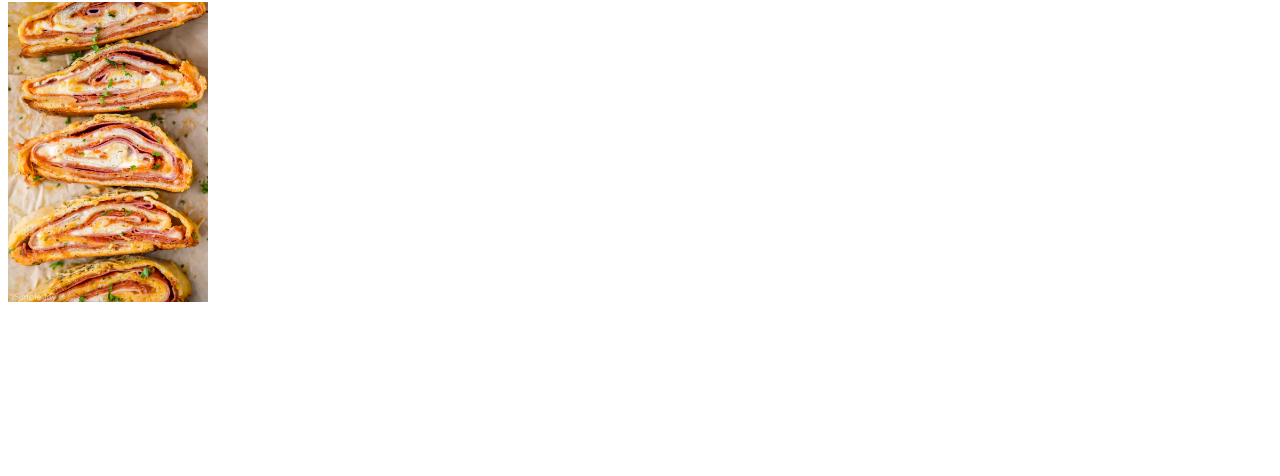
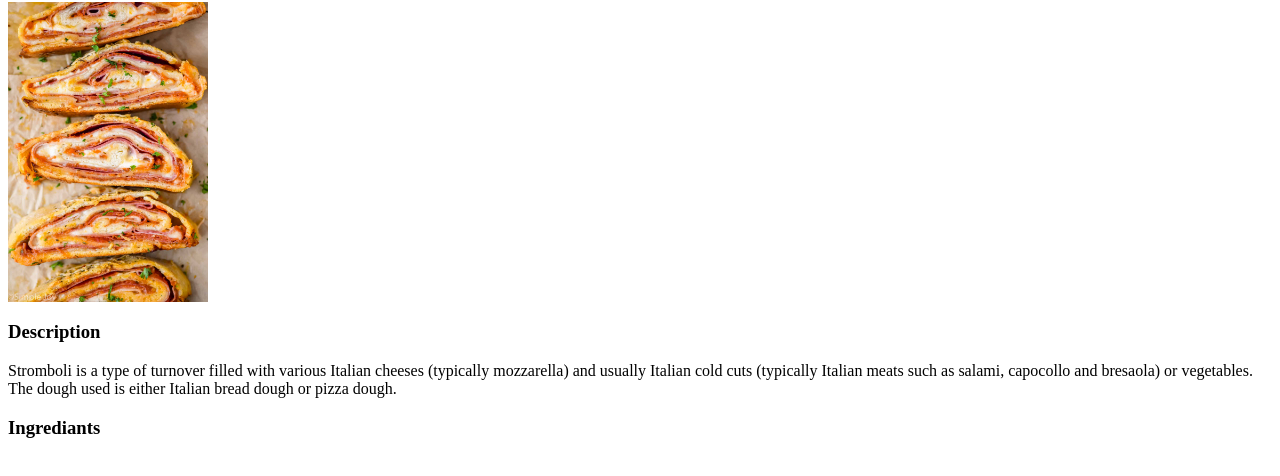
Before and after one commit to MHashmi1/odin_recipes, a plain HTML site: page recipes/stromboli.html in a window 1280 px wide. Shown: the part 64-540 px from the top of the page. Drawn offline with Linux system fonts and the light colour scheme.

Commit message:
Updated strombli description

```diff
--- a/recipes/stromboli.html
+++ b/recipes/stromboli.html
@@ -1,5 +1,12 @@
+<body>
 <h1>Stromboli</h1>
-<body>
+
     <img src="images/stromboli.jpg" alt="Image of stromboli" width="200">
 
+
+<h3>Description</h3>
+<p>Stromboli is a type of turnover filled with various Italian cheeses (typically mozzarella) and usually Italian cold cuts (typically Italian meats such as salami, capocollo and bresaola) or vegetables. The dough used is either Italian bread dough or pizza dough.</p>
+
+<h3>Ingrediants</h3>
+
 </body>
```
